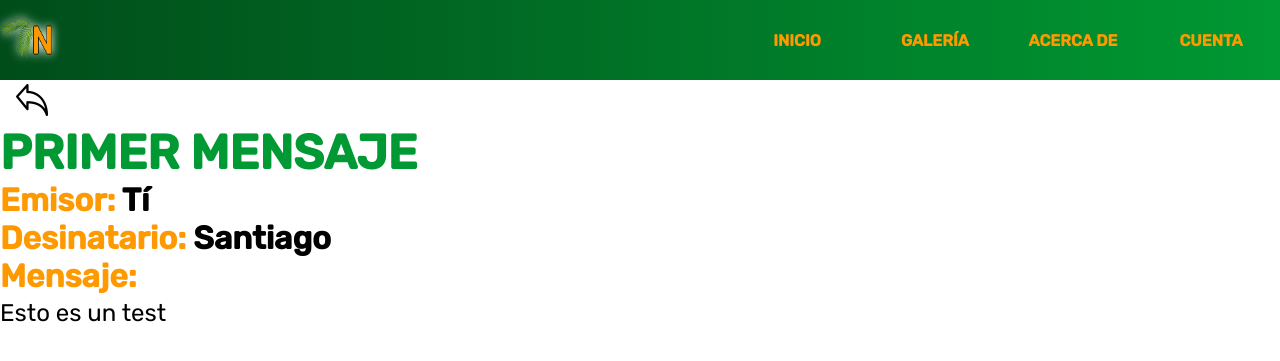
After one commit to santiagomirantes/django-natureforce, a Django app: page /accounts/singleMessage/1 in a window 1280 px wide; the page is wider, and only the part inside the window is pictured. The commit adds this page. Shown: the top 361 px of that part. Run offline with Django 4.2, Linux system fonts and the light colour scheme; a user stored in the database is signed in; data comes from the database, SQL or seed files in the repository; both versions use the stored data as it was after the commit.

Commit message:
NatureForce version 1.0.0

```diff
--- /dev/null
+++ b/accounts/templates/singleMessage/singleMessage.html
@@ -0,0 +1,33 @@
+{%extends 'noSliderParent/noSliderParent.html'%}
+
+{%load static%}
+
+{%block styles%}
+<link rel="stylesheet" href="{%static 'css/singleMessage.css'%}">
+{%endblock%}
+
+{%block pageTitle%}Mensaje{%endblock%}
+
+{%block beforeTitle%}
+<a id="back" href="{%url 'messages'%}"></a>
+{%endblock%}
+
+{%block title%}{{message.title}}{%endblock%}
+
+{%block content%}
+
+{%if isReceived%}
+<h2 id="transmitter">{{message.transmitter}}</h2>
+<h2 id="receiver">tí</h2>
+{%else%}
+<h2 id="transmitter">tí</h2>
+<h2 id="receiver">{{message.receiver}}</h2>
+{%endif%}
+
+<h2 id="messageTitle">Mensaje:</h2>
+
+<p id="message">{{message.content}}</p>
+
+
+
+{%endblock%}
--- a/accounts/urls.py
+++ b/accounts/urls.py
@@ -9,5 +9,6 @@ urlpatterns = [
     path("logout",LogoutView.as_view(template_name="logout/logout.html"), name = "logout"),
     path("editProfile",views.editProfile,name="editProfile"),
     path("messages",views.messages,name="messages"),
-    path("newMessage",views.newMessage,name="newMessage")
+    path("newMessage",views.newMessage,name="newMessage"),
+    path("singleMessage/<mesPos>",views.singleMessage,name="singleMessage")
 ]
--- a/accounts/views.py
+++ b/accounts/views.py
@@ -130,6 +130,7 @@ def editProfile(request):
     return render(request, "editProfile/editProfile.html", {"form":form, "success":False})
 
 
+@login_required
 def messages(request):
 
     received = Message.objects.filter(receiver=request.user.username)
@@ -137,8 +138,16 @@ def messages(request):
     sent = Message.objects.filter(transmitter=request.user.username)
     slength = len(sent)
 
+
+    totalMessages = received[:]
+    totalMessages.extend(sent)
+
+    for i in totalMessages:
+       i.pos = totalMessages.index(i)
+
     return render(request,"messages/messages.html", {"received":received,"sent":sent, "rlen":rlength, "slen":slength})
 
+@login_required
 def newMessage(request):
 
    errors = {
@@ -184,3 +193,22 @@ def newMessage(request):
       form = newMessageForm()
 
    return render(request, "newMessage/newMessage.html", {"form":form, "errors":errors})
+
+
+@login_required
+def singleMessage(request, mesPos) :
+
+   received = list(Message.objects.filter(receiver=request.user.username))
+   sent = list(Message.objects.filter(transmitter=request.user.username))
+
+   totalMessages = received[:]
+   totalMessages.extend(sent)
+
+   message = totalMessages[int(mesPos)]
+
+   isReceived = False
+
+   if int(mesPos) <= len(received) - 1:
+      isReceived = True
+
+   return render(request, "singleMessage/singleMessage.html", {"message":message, "isReceived":isReceived})
--- /dev/null
+++ b/static/css/singleMessage.css
@@ -0,0 +1,21 @@
+h2{
+    font-size: 2rem;
+    text-transform: capitalize;
+}
+#transmitter::before{
+    content:"emisor: ";
+    color:var(--orange);
+}
+#receiver::before{
+    content:"desinatario: ";
+    color:var(--orange);
+}
+#messageTitle{
+    color: var(--orange);
+}
+
+p{
+    font-size: 1.5rem;
+    margin-top: 0.5vh;
+    width: 100ch;
+}
--- /dev/null
+++ b/video_de_demostración/link.txt
@@ -0,0 +1 @@
+https://www.youtube.com/watch?v=S1e_BC5FPbc&ab_channel=SantiagoMirantes
```
Also changed, not shown: accounts/templates/messages/messages.html (+4 -3 lines), static/css/messages.css (+29 -5 lines), db.sqlite3.
